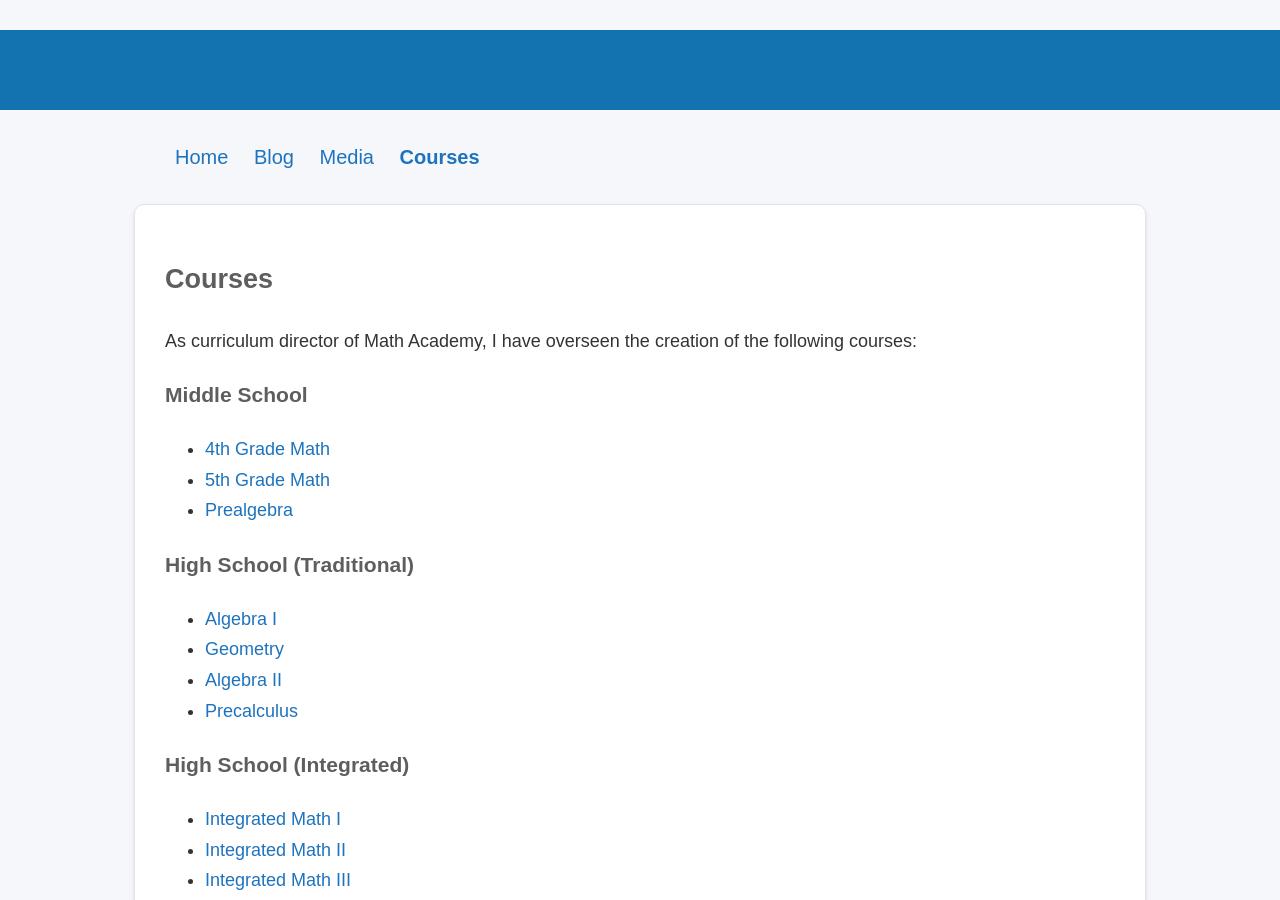
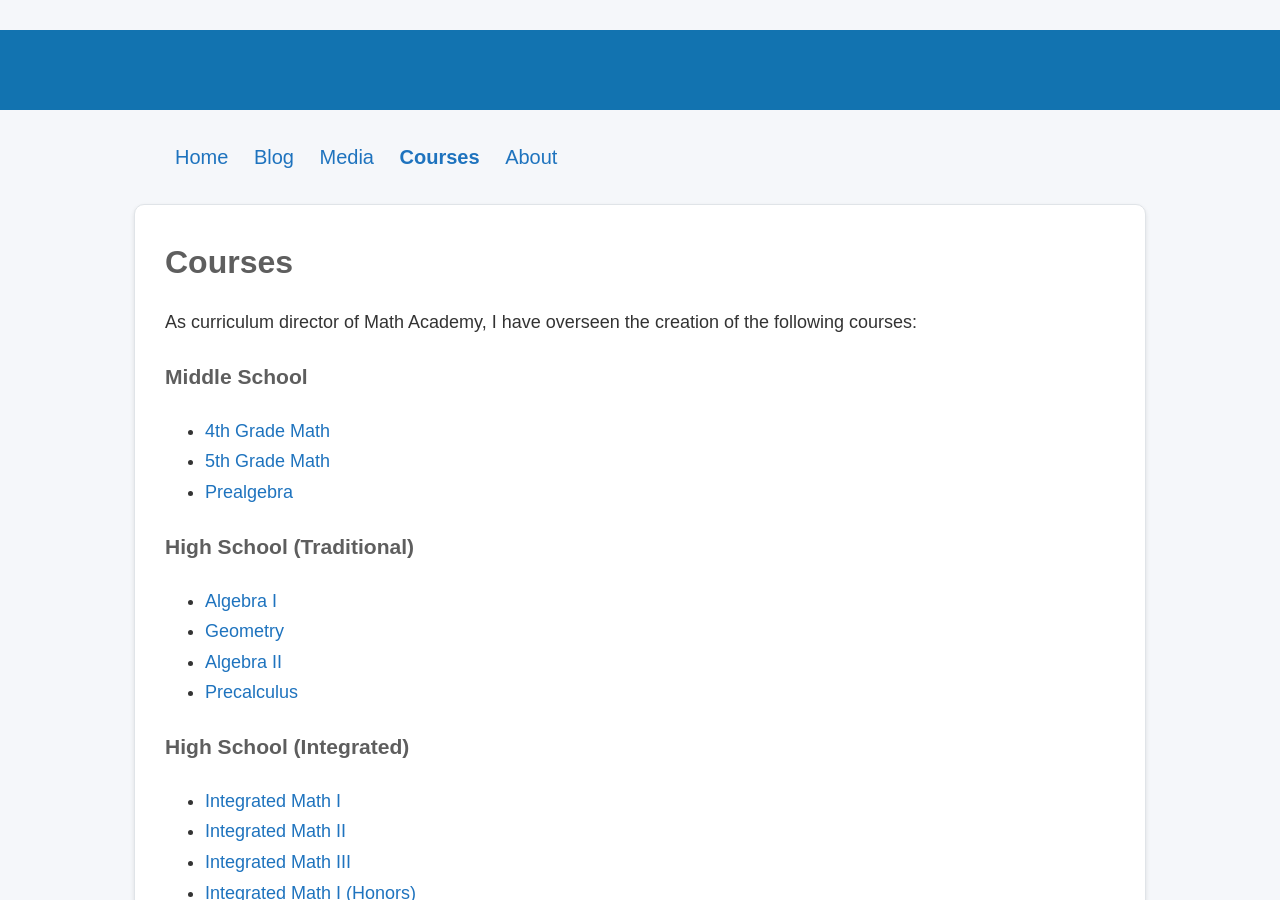
Before and after one commit to MathNinja/mathninja.github.io, a Jekyll site: the page built from courses.md, in a window 1280 px wide and 900 px high. Built offline with Jekyll 4.4.1, drawn with Linux system fonts in a browser that asks for light colours.

Commit message:
Added the about page to the navigation.

```diff
--- a/_data/navigation.yml
+++ b/_data/navigation.yml
@@ -6,13 +6,13 @@
   link: /media.html
 - name: Courses
   link: /courses.html
+- name: About
+  link: /about.html
 # - name: Math Academy
 #   link: /math-academy.html
 # - name: Links
 #   link: /links.html
 # - name: Resources
 #   link: /resources.html
-# - name: About
-#   link: /about.html
 # - name: Contact
 #   link: /contact.html
--- a/courses.md
+++ b/courses.md
@@ -4,7 +4,7 @@
 theme: minima
 ---
 
-## Courses
+# Courses
 
 As curriculum director of Math Academy, I have overseen the creation of the following courses:
 
```
